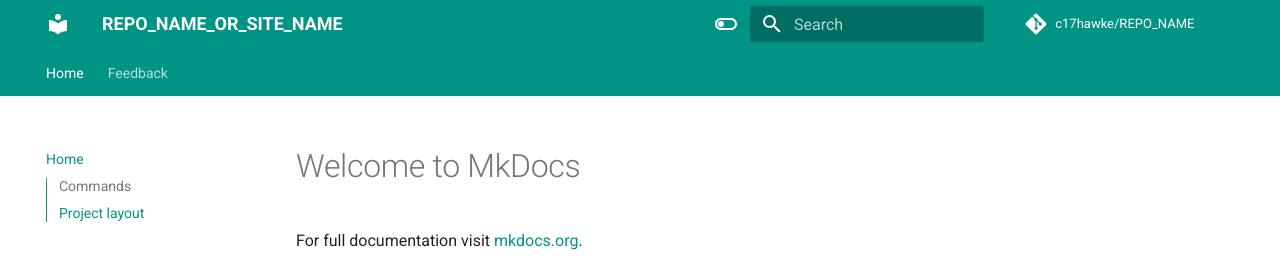
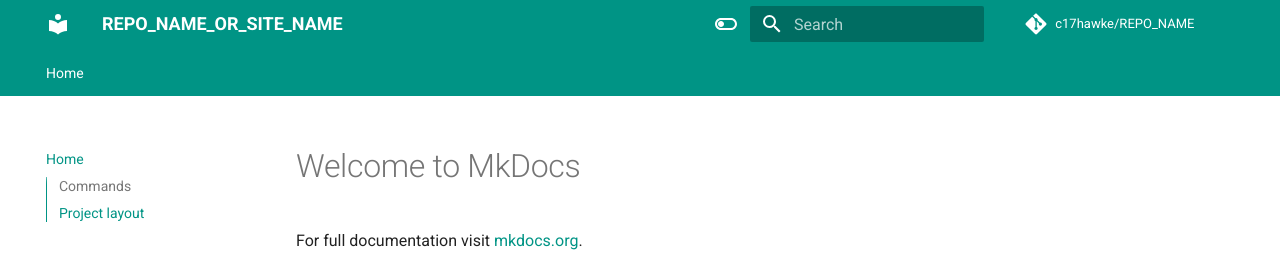
Before and after one commit to c17hawke/docsTemplate, an MkDocs documentation site: the page built from docs/index.md, in a window 1280 px wide. Shown: the top 257 px of the page. Built offline with MkDocs 1.6.1 and Material for MkDocs 9.7.7, drawn with Linux system fonts in a browser that asks for light colours; comment, search, counter and statistics services are not loaded.

Commit message:
new update

```diff
--- a/mkdocs.yml
+++ b/mkdocs.yml
@@ -3,7 +3,6 @@ site_name: REPO_NAME_OR_SITE_NAME
 # defeine TOC or order of website-
 nav:
   - Home: index.md
-  - Feedback: feedback.md
 
 site_author: Sunny Bhaveen Chandra
 site_description: >-
@@ -49,20 +48,22 @@ extra:
       link: https://www.instagram.com/c17hawke/
 
 extra_javascript:
-  - https://cdnjs.cloudflare.com/ajax/libs/mathjax/2.7.0/MathJax.js?config=TeX-MML-AM_CHTML
+  - javascripts/mathjax.js
+  - https://polyfill.io/v3/polyfill.min.js #?features=es6
+  - https://cdn.jsdelivr.net/npm/mathjax@3/es5/tex-mml-chtml.js
+
 markdown_extensions:
   - pymdownx.highlight:
       anchor_linenums: true
   - pymdownx.inlinehilite
   - pymdownx.snippets
-  - pymdownx.superfences
   - admonition
-  - pymdownx.arithmatex
+  - pymdownx.arithmatex:
+      generic: true
   - footnotes
   - pymdownx.details
   - pymdownx.superfences
   - pymdownx.mark
-  - pymdownx.highlight
 
 
 plugins:
```
